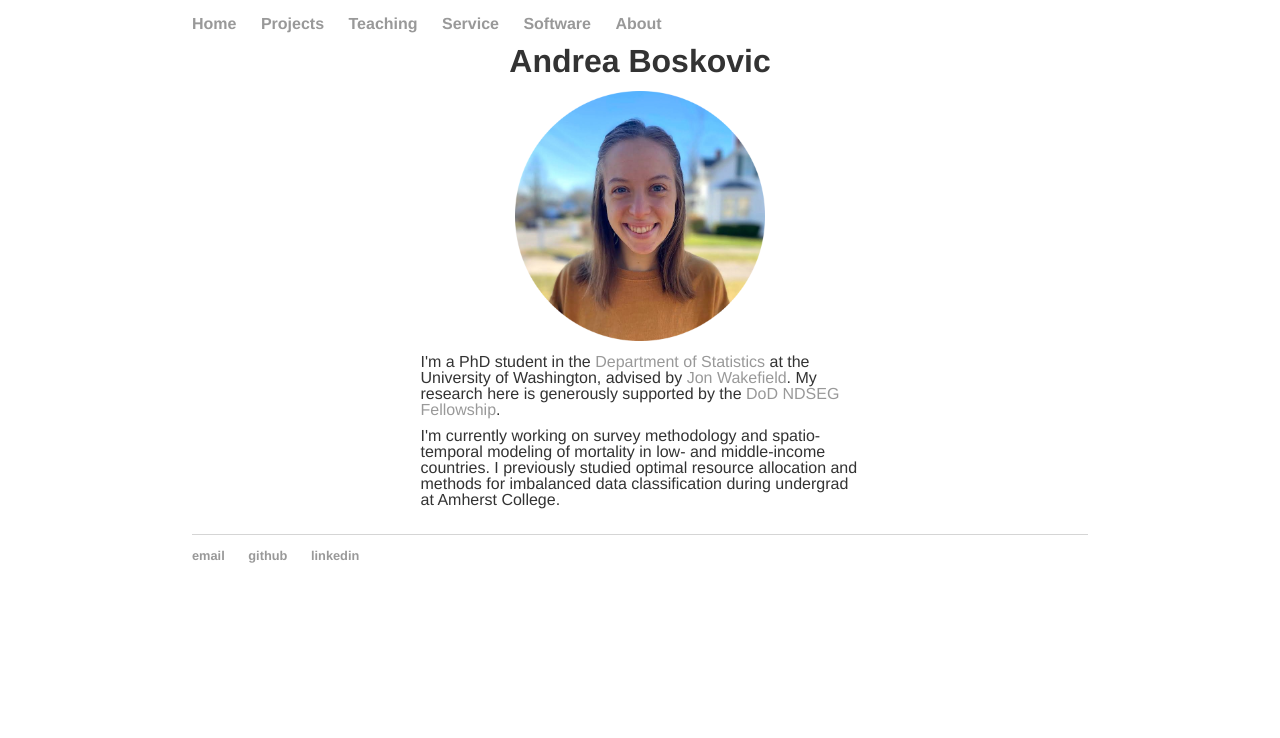
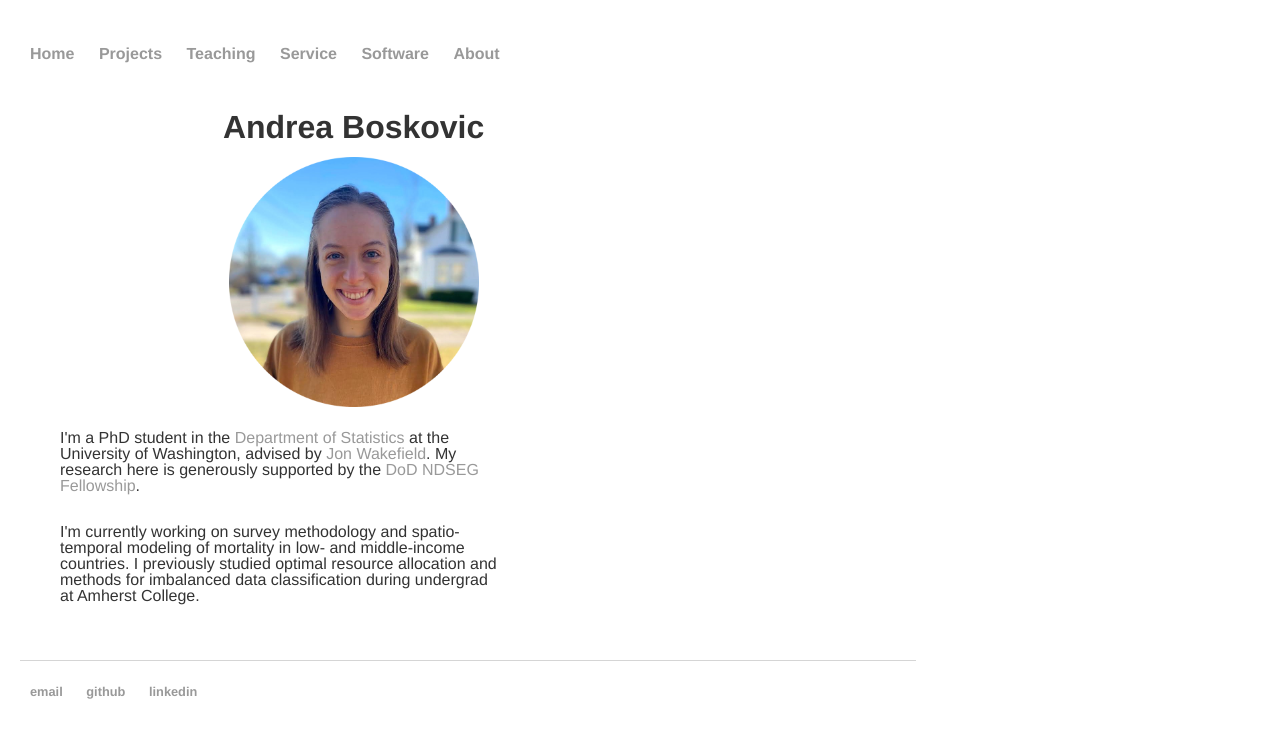
Before and after one commit to aboskovic21/aboskovic21.github.io, a Jekyll site: the page built from index.html, in a window 1280 px wide. Shown: the top 738 px of the page. Built offline with Jekyll 4.4.1, drawn with Linux system fonts in a browser that asks for light colours.

Commit message:
updating formatting

```diff
--- a/css/main.css
+++ b/css/main.css
@@ -1,5 +1,6 @@
 body, .blurb, .teaching-experience, p {
-    margin: 10px auto;
+    margin: 10px;
+    padding: 10px;
     width: 70%;
     font-family:'Helvetica', 'Arial', 'Sans-Serif';
     font-size: 1em;
@@ -8,7 +9,7 @@ body, .blurb, .teaching-experience, p {
 }
 nav ul, footer ul {
     font-family:'Helvetica', 'Arial', 'Sans-Serif';
-    padding: 0px;
+    padding: 10px;
     list-style: none;
     font-weight: bold;
 }
```
